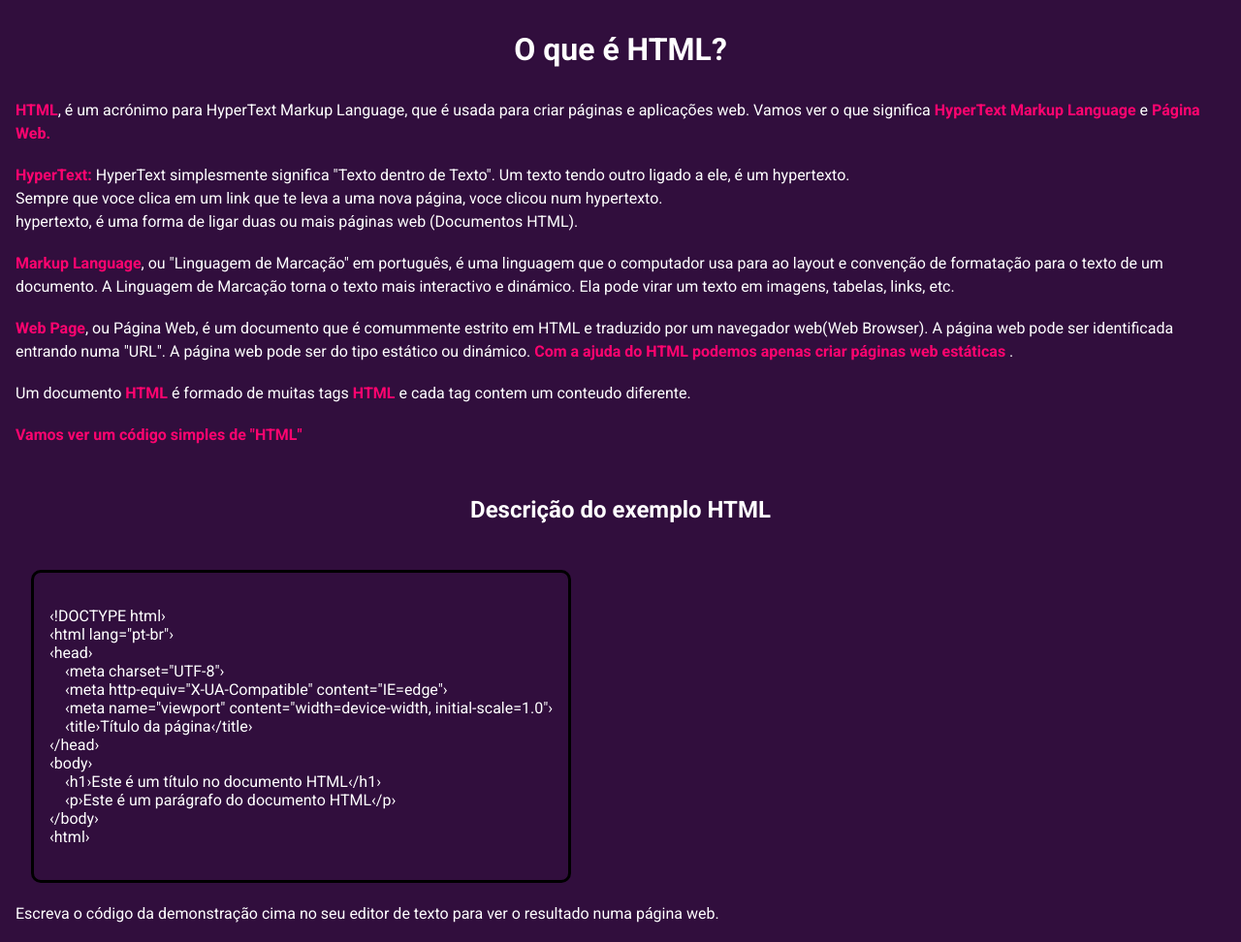
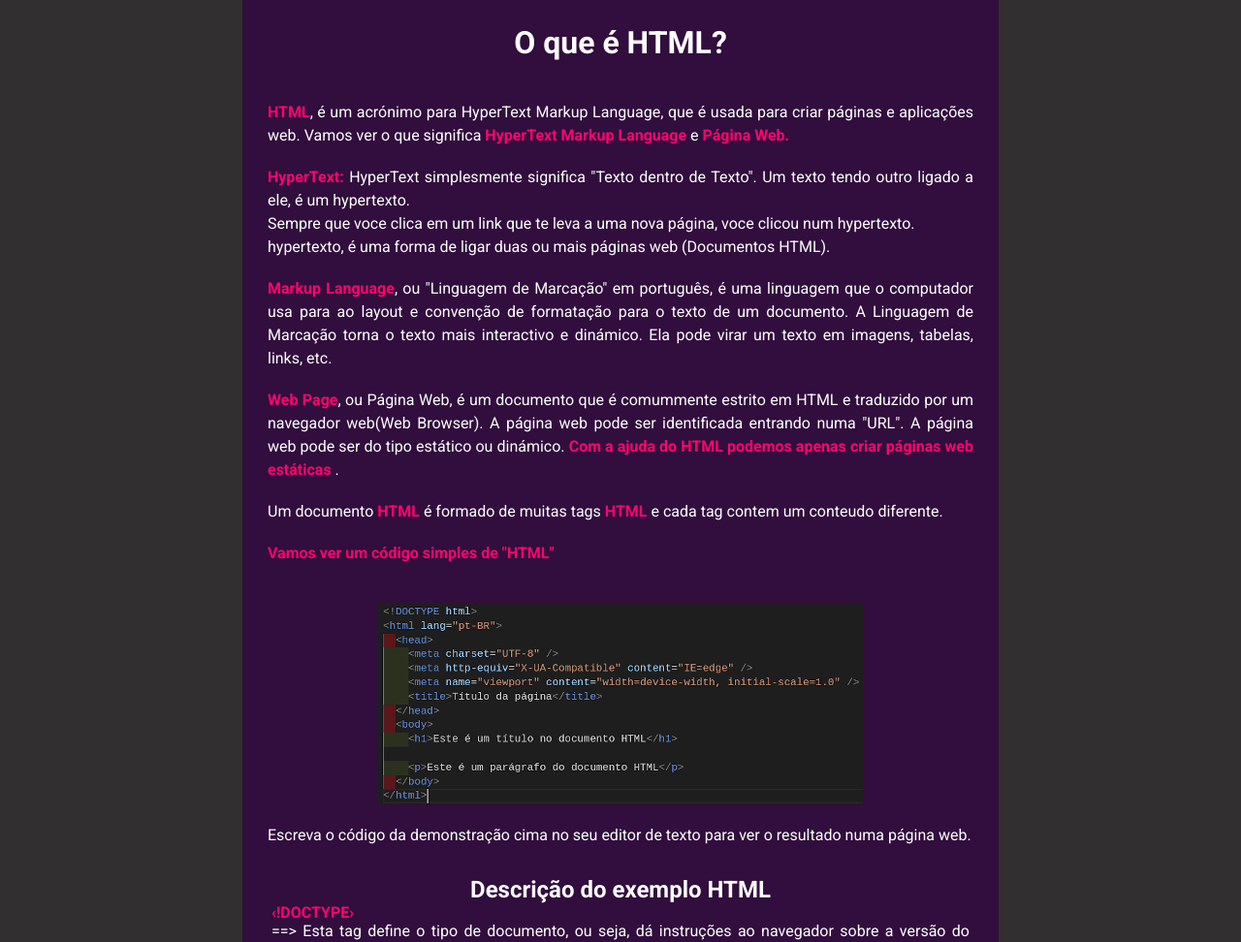
Before and after one commit to Portal-de-Cursos-Online-FC/portal-de-cursos-online-fc, a website: page src/assets/cursos/html/Aulas_HTML5/2-What_is_HTML.html in a window 1280 px wide. Shown: the top 972 px of the page at 97% size. Drawn offline with Linux system fonts and the light colour scheme.

Commit message:
Refatorando a 2ª aula do curso HTML

```diff
--- a/src/assets/cursos/html/Aulas_HTML5/2-What_is_HTML.html
+++ b/src/assets/cursos/html/Aulas_HTML5/2-What_is_HTML.html
@@ -9,7 +9,8 @@
   </head>
 
   <body>
-    <header>
+    <div id="global-container">
+      <header class="title">
         <h1>O que é HTML?</h1>
       </header>
 
@@ -60,26 +61,9 @@
 
           <p><strong>Vamos ver um código simples de "HTML"</strong></p>
           <br />
-
-        <h2>Descrição do exemplo HTML</h2>
-
-        <pre>
-<code>
-&lsaquo;!DOCTYPE html&rsaquo;
-&lsaquo;html lang="pt-br"&rsaquo;
-&lsaquo;head&rsaquo;
-    &lsaquo;meta charset="UTF-8"&rsaquo;
-    &lsaquo;meta http-equiv="X-UA-Compatible" content="IE=edge"&rsaquo;
-    &lsaquo;meta name="viewport" content="width=device-width, initial-scale=1.0"&rsaquo;
-    &lsaquo;title&rsaquo;Título da página&lsaquo;/title&rsaquo;
-&lsaquo;/head&rsaquo;
-&lsaquo;body&rsaquo;
-    &lsaquo;h1&rsaquo;Este é um título no documento HTML&lsaquo;/h1&rsaquo;
-    &lsaquo;p&rsaquo;Este é um parágrafo do documento HTML&lsaquo;/p&rsaquo;
-&lsaquo;/body&rsaquo;
-&lsaquo;html&rsaquo;
-</code>
-</pre>
+          <div class="code-preview1">
+            <img src="/code_images/estrutura_basica_pagina_html.png" alt="Imagem de código HTML">
+          </div>
 
           <p>
             Escreva o código da demonstração cima no seu editor de texto para ver
@@ -88,6 +72,7 @@
         </section>
 
         <section class="secondary-content">
+          <div class="code-explanation">
             <h2>Descrição do exemplo HTML</h2>
 
             <p class="tag-explain">
@@ -137,6 +122,7 @@
               texto dentro da tag "p" descreve o parágrafo de uma página web.
             </p>
             <br />
+          </div>
         </section>
 
         <section class="third-section">
@@ -222,37 +208,37 @@
           <ol class="html-features">
 
             <li>
-            É uma linguagem muito fácil e simples. Ela pode ser facilmente entendida e
+              1 - É uma linguagem muito fácil e simples. Ela pode ser facilmente entendida e
               modificada.
             </li>
 
             <li>
-            É muito fácil para fazer uma apresentação efectiva com o HTML porque ela
+              2 - É muito fácil para fazer uma apresentação efectiva com o HTML porque ela
               tem muitas tags de formatação.
             </li>
 
             <li>
-            Ela é uma linguagem de marcação, assim ela provê uma forma flexível para
+              3 - Ela é uma linguagem de marcação, assim ela provê uma forma flexível para
               desenhar páginas web acompanhadas com o texto.
             </li>
 
             <li>
-            Ela facilita programadores para adicional links na página web (com a tag ancora),
+              4 - Ela facilita programadores para adicional links na página web (com a tag ancora),
               assimela melhora o interesse na navegação do usuário.
             </li>
 
             <li>
-            É uma plataforma independente porque ela pode ser apresentada em qualquer plataforma
+              5 - É uma plataforma independente porque ela pode ser apresentada em qualquer plataforma
               como: Windows, linux e Macintosh, etc.
             </li>
 
             <li>
-            Facilita o programador para adicionar Gráficos, Videos e Sons para a página web que a
+              6 - Facilita o programador para adicionar Gráficos, Videos e Sons para a página web que a
               torna mais atrativa e interactiva.
             </li>
 
             <li>
-            HTML é uma linguagem sensível a letras Maiúsculas e Minúsculas, que significa, podemos
+              7 - HTML é uma linguagem sensível a letras Maiúsculas e Minúsculas, que significa, podemos
               usar tags tanto maiúsculas ou minúsculas.
             </li>
 
@@ -266,5 +252,6 @@
 
         </section>
       </main>
+    </div>
   </body>
 </html>
--- a/src/assets/cursos/html/Aulas_HTML5/Aulas_Styles/1-Tutorial_HTML.css
+++ b/src/assets/cursos/html/Aulas_HTML5/Aulas_Styles/1-Tutorial_HTML.css
@@ -55,12 +55,14 @@ body {
 
 h1 {
   text-align: center;
-  margin-bottom: 1rem;
+  margin-top: 30px;
+  margin-bottom: 15px;
 }
 
 h2 {
   text-align: center;
-  margin-bottom: 1rem;
+  margin-top: 30px;
+  margin-bottom: 30px;
 }
 
 p {
--- a/src/assets/cursos/html/Aulas_HTML5/Aulas_Styles/2-What_is_HTML.css
+++ b/src/assets/cursos/html/Aulas_HTML5/Aulas_Styles/2-What_is_HTML.css
@@ -1,82 +1,115 @@
-@import url('https://fonts.googleapis.com/css2?family=Roboto:ital,wght@0,100;0,300;0,400;0,500;0,700;0,900;1,100;1,300;1,400;1,500;1,700;1,900&display=swap');
+@import url("https://fonts.googleapis.com/css2?family=Roboto:ital,wght@0,100;0,300;0,400;0,500;0,700;0,900;1,100;1,300;1,400;1,500;1,700;1,900&display=swap");
+
 :root {
-    --pink: #FF046F;
-    --violet: #310e3d;
+  --pink: #ff046f;
+  --violet: #c63bfa;
   --white: #ffffff;
+  --background-color: #310e3d;
+  --background-body: #312f2f;
 }
 
 * {
-    font-family: 'Roboto', sans-serif;
+  font-family: "Roboto", sans-serif;
   text-decoration: none;
   outline: none;
   margin: 0;
   padding: 0;
   box-sizing: border-box;
-    background-color: var(--violet);
   color: var(--white);
+}
+
+body {
+  background-color: var(--background-body);
+  margin: 0;
+  padding: 0;
+}
+
+#global-container {
+  width: 70%;
+  max-width: 780px;
+  margin: 0 auto;
+  min-height: 100vh;
+  background-color: var(--background-color);
+  display: flex;
+  flex-direction: column;
+  padding: 5px;
+  overflow: hidden;
+}
+
+.title {
+  display: inline;
+  align-items: center;
+}
+
+.title > h1 {
+  text-align: center;
+}
+
+.main-container {
+  padding: 5px;
+}
+
+.main-content {
+  margin-top: 1rem;
 }
 
 h1 {
   text-align: center;
-    margin-top: 2rem;
-    margin-bottom: 2rem;
+  margin-top: 20px ;
+  margin-bottom: 20px;
 }
 
-h2 {
-    text-align: center;
-    margin-top: 2rem;
-    margin-bottom: 2rem;
+h2 {  text-align: center;
+    margin-top: 30px ;
+    margin-bottom:30px;
 }
 
-p{
+p {
+  margin-left: 1rem;
+  margin-right: 1rem;
+  line-height: 1.5rem;
+  text-align: justify;
+}
+
+ul li {
+  margin-left: 2rem;
+  margin-right: 1rem;
   line-height: 1.5rem;
 }
 
-.main-container {
-    margin: 1rem 1rem 1rem 1rem;
+.code-preview1 {
+    display: flex;
+    align-items: center;
+    justify-content: center;
+    width: 90%;
+    margin: 0 auto;
+    padding: 20px;
   }
 
-.main-content {
-    margin-top: 2rem;
-}
-
-.main-content h2 {
-    text-align: center;
+  img {
+    width: 500px;
+    margin: 0 auto;
   }
 
 .secondary-content {
-    margin-top: 2rem;
+  margin: 20px;
+  text-align: justify;
 }
 
 .secondary-content h2 {
   text-align: center;
+  margin-bottom: 0px;
 }
 
 .third-section {
   margin-top: 2rem;
 }
 
-pre{
-    border: 3px solid #000;
-    border-radius: 10px;
-    display: inline-block;
-    margin: 1rem;
-    padding: 1rem;
-    overflow-x: auto;
-    align-items: center;
-}
-
-.pre-inline {
-    display: inline-flex;
-    margin: 0;
-    margin-top: 2rem;
-    padding: 0;
-    border: 0px;
-}
-
 .html-features {
   line-height: 1.5rem;
-    margin: 1rem;
+  margin: 20px;
+  text-align: justify;
+  list-style: none;
 }
 
 .note {
@@ -87,3 +120,37 @@ pre{
 strong {
   color: var(--pink);
 }
+
+
+
+@media (max-width: 980px) {
+  #global-container {
+    width: 100%;
+    justify-content: center;
+    align-items: center;
+    display: block;
+  }
+}
+
+@media (max-width: 500px) {
+  .code-preview {
+    display: flex;
+    align-items: center;
+    justify-content: center;
+    width: 90%;
+    margin: 0 auto;
+  }
+
+  img {
+    width: 100%;
+  }
+}
+
+@media (max-width: 460px) {
+  #global-container {
+    width: 100%;
+    justify-content: center;
+    align-items: center;
+    display: block;
+  }
+}
```
Also changed, not shown: src/assets/cursos/html/Aulas_HTML5/1-Tutorial_HTML.html (+11 -12 lines), src/assets/code_images/estrutura_basica_pagina_html.png (added). Lines whose indentation alone changed are shown as unchanged.
